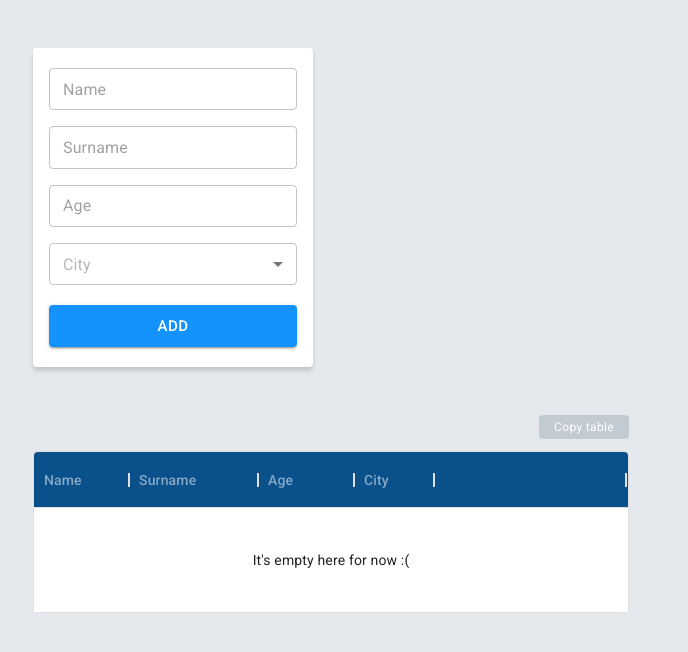
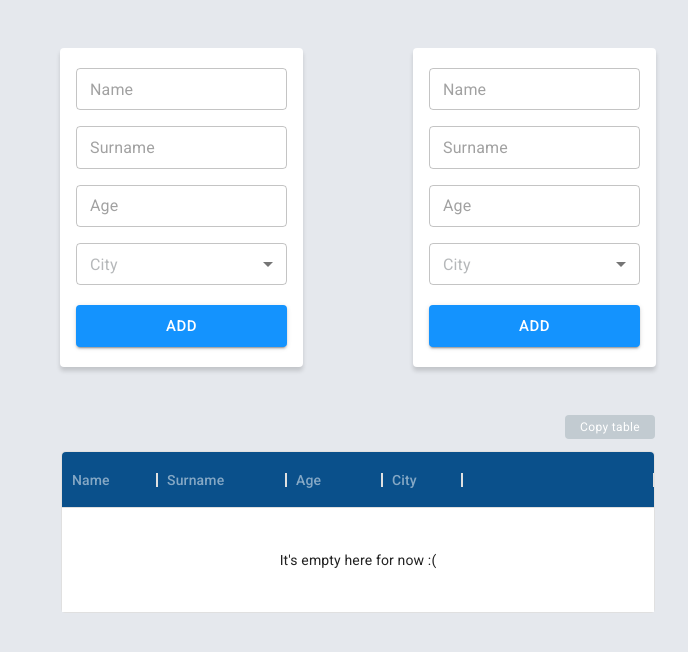
Before and after one commit to VoitihovichP/table_generator_test_task, a React (Vite) app: page / in a window 1280 px wide. Shown: the top 652 px of the page, without its empty margins (282-970 px from the left). Built offline with nearby package versions, Linux system fonts and the light colour scheme.

Commit message:
feat: add second form

```diff
--- a/src/Screens/TablesScreen/TablesScreen.module.scss
+++ b/src/Screens/TablesScreen/TablesScreen.module.scss
@@ -2,6 +2,18 @@
 
 .tablesScreen {
   padding: 48px 0;
+  &__container {
+    display: flex;
+    flex-direction: column;
+    align-items: center;
+  }
+  &__forms {
+    display: flex;
+    align-items: center;
+    justify-content: space-between;
+    width: 100%;
+    max-width: 596px;
+  }
   &__wrapper {
     display: flex;
     flex-direction: column;
--- a/src/Screens/TablesScreen/TablesScreen.tsx
+++ b/src/Screens/TablesScreen/TablesScreen.tsx
@@ -3,6 +3,7 @@ import { useAppDispatch, useAppSelector } from 'Hooks/redux.ts';
 import { SubmitHandler } from 'react-hook-form';
 import { ITableRowData } from 'Models/table.model.ts';
 import { generateUniqueId } from 'Utils/generateUniqueId.ts';
+import cn from 'classnames';
 
 import styles from './TablesScreen.module.scss';
 
@@ -31,9 +32,10 @@ export const TablesScreen: FC = () => {
 
   return (
     <section className={styles.tablesScreen}>
-      <div className="container">
-        <div>
-          <Form mode="create" onSubmit={handleAddRow} />
+      <div className={cn('container', styles.tablesScreen__container)}>
+        <div className={styles.tablesScreen__forms}>
+          <Form formStyle="vertical" mode="create" onSubmit={handleAddRow} />
+          <Form formStyle="horizontal" mode="create" onSubmit={handleAddRow} />
         </div>
         <div className={styles.tablesScreen__wrapper}>
           {tables.map((item, index) => (
--- a/src/Screens/TablesScreen/components/Form/Form.module.scss
+++ b/src/Screens/TablesScreen/components/Form/Form.module.scss
@@ -6,6 +6,16 @@
     flex-direction: column;
     gap: 16px;
     margin-bottom: 20px;
+    &_horizontal {
+      flex-direction: row;
+      flex-wrap: wrap;
+      justify-content: space-between;
+    }
+  }
+  &__input {
+    &_horizontal {
+      width: 50%;
+    }
   }
   &_createMode {
     margin-bottom: 48px;
@@ -14,5 +24,8 @@
     border-radius: $border-radius-default;
     background: $white;
     box-shadow: 0 4px 4px 0 $transparent-black;
+    &_horizontal {
+      max-width: fit-content;
+    }
   }
 }
--- a/src/Screens/TablesScreen/components/Form/Form.tsx
+++ b/src/Screens/TablesScreen/components/Form/Form.tsx
@@ -3,11 +3,11 @@ import { InputFormItem } from 'Components/Input/InputFormItem.tsx';
 import { FormProvider, SubmitHandler, useForm } from 'react-hook-form';
 import { Button } from 'Components/Button/Button.tsx';
 import { SelectFormItem } from 'Components/Select/SelectFormItem.tsx';
-import { useAppDispatch } from 'Hooks/redux.ts';
 import { ITableRowData } from 'Models/table.model.ts';
 import cn from 'classnames';
 import { yupResolver } from '@hookform/resolvers/yup';
 import { createRowValidator } from 'Utils/validations/tableFormValidator.ts';
+import { useAppDispatch, useAppSelector } from 'Hooks/redux.ts';
 
 import styles from './Form.module.scss';
 
@@ -20,17 +20,24 @@ type CommonProps = {
 
 type EditFormProps = CommonProps & {
   mode: 'edit';
+  formStyle?: never;
   rowData: ITableRowData;
 };
 
 type AddFormProps = CommonProps & {
   mode: 'create';
+  formStyle: 'vertical' | 'horizontal';
   rowData?: never;
 };
 
 type FormProps = EditFormProps | AddFormProps;
 
-export const Form: FC<FormProps> = ({ mode = 'create', rowData, onSubmit }) => {
+export const Form: FC<FormProps> = ({
+  mode = 'create',
+  rowData,
+  onSubmit,
+  formStyle,
+}) => {
   const formMethods = useForm({
     defaultValues: {
       name: '',
@@ -40,8 +47,6 @@ export const Form: FC<FormProps> = ({ mode = 'create', rowData, onSubmit }) => {
     },
     resolver: yupResolver(createRowValidator),
   });
-  const dispatch = useAppDispatch();
-
   const handleSubmitForm: SubmitHandler<ITableRowData> = useCallback(
     (row) => {
       onSubmit(row);
@@ -52,7 +57,13 @@ export const Form: FC<FormProps> = ({ mode = 'create', rowData, onSubmit }) => {
     [mode],
   );
 
-  const { watch, handleSubmit, reset } = formMethods;
+  const { city, age, surname, name } = useAppSelector(
+    (state) => state.tableForm,
+  );
+
+  const dispatch = useAppDispatch();
+
+  const { watch, handleSubmit, reset, setValue } = formMethods;
   const { changeFields } = tableFormSlice.actions;
 
   const nameField = watch('name');
@@ -82,6 +93,22 @@ export const Form: FC<FormProps> = ({ mode = 'create', rowData, onSubmit }) => {
     dispatch(changeFields({ field: 'city', value: cityField }));
   }, [cityField]);
 
+  useEffect(() => {
+    setValue('name', name);
+  }, [name]);
+
+  useEffect(() => {
+    setValue('surname', surname);
+  }, [surname]);
+
+  useEffect(() => {
+    setValue('age', age);
+  }, [age]);
+
+  useEffect(() => {
+    setValue('city', city);
+  }, [city]);
+
   return (
     <FormProvider {...formMethods}>
       <form
@@ -90,7 +117,7 @@ export const Form: FC<FormProps> = ({ mode = 'create', rowData, onSubmit }) => {
         })}
         onSubmit={handleSubmit(handleSubmitForm)}
       >
-        <div className={styles.form__inputs}>
+        <div className={cn(styles.form__inputs)}>
           <InputFormItem name="name" placeholder="Name" />
           <InputFormItem name="surname" placeholder="Surname" />
           <InputFormItem name="age" placeholder="Age" type="number" />
--- a/src/components/DataGrid/DataGrid.tsx
+++ b/src/components/DataGrid/DataGrid.tsx
@@ -23,6 +23,7 @@ export const DataGrid: FC<DataGridProps> = ({
       rows={rows}
       hideFooter={hideFooter}
       disableColumnMenu
+      rowSelection={false}
       autoHeight
       slots={{
         noResultsOverlay: EmptyOverlay,
```
